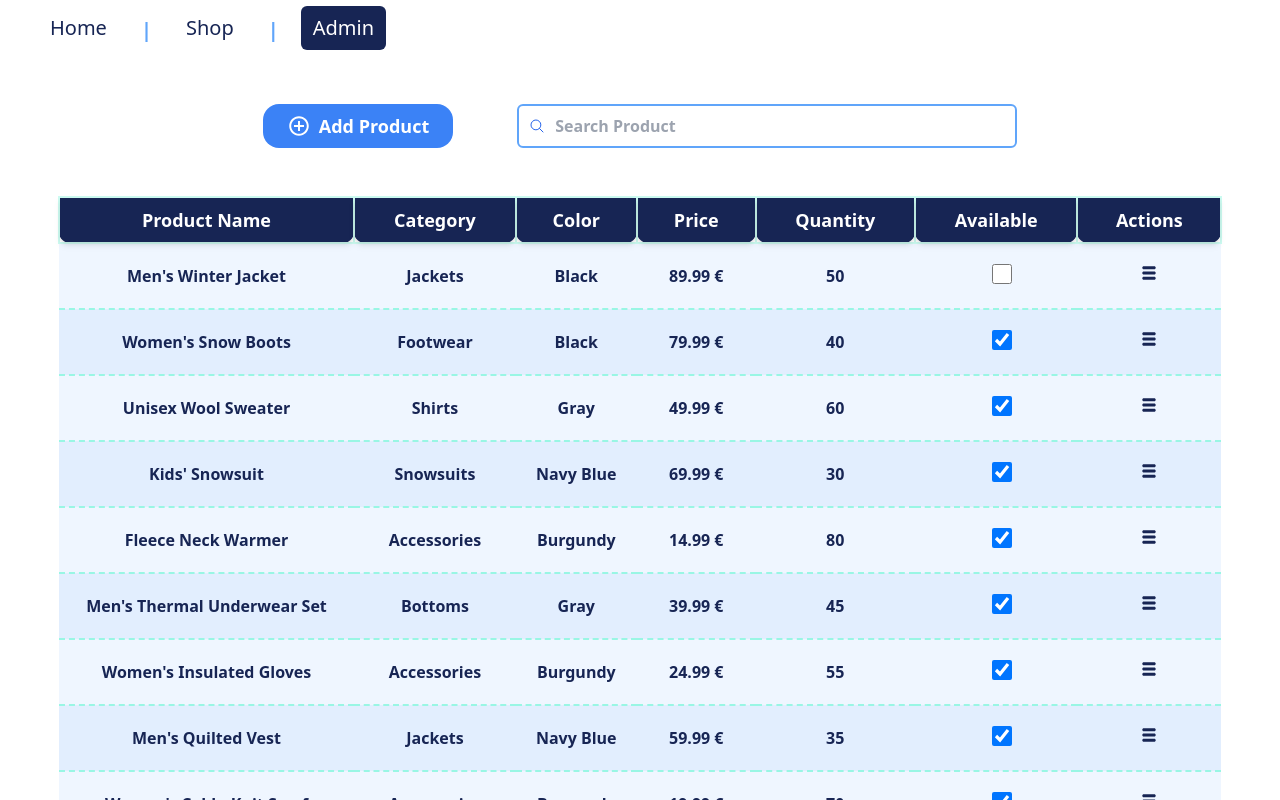
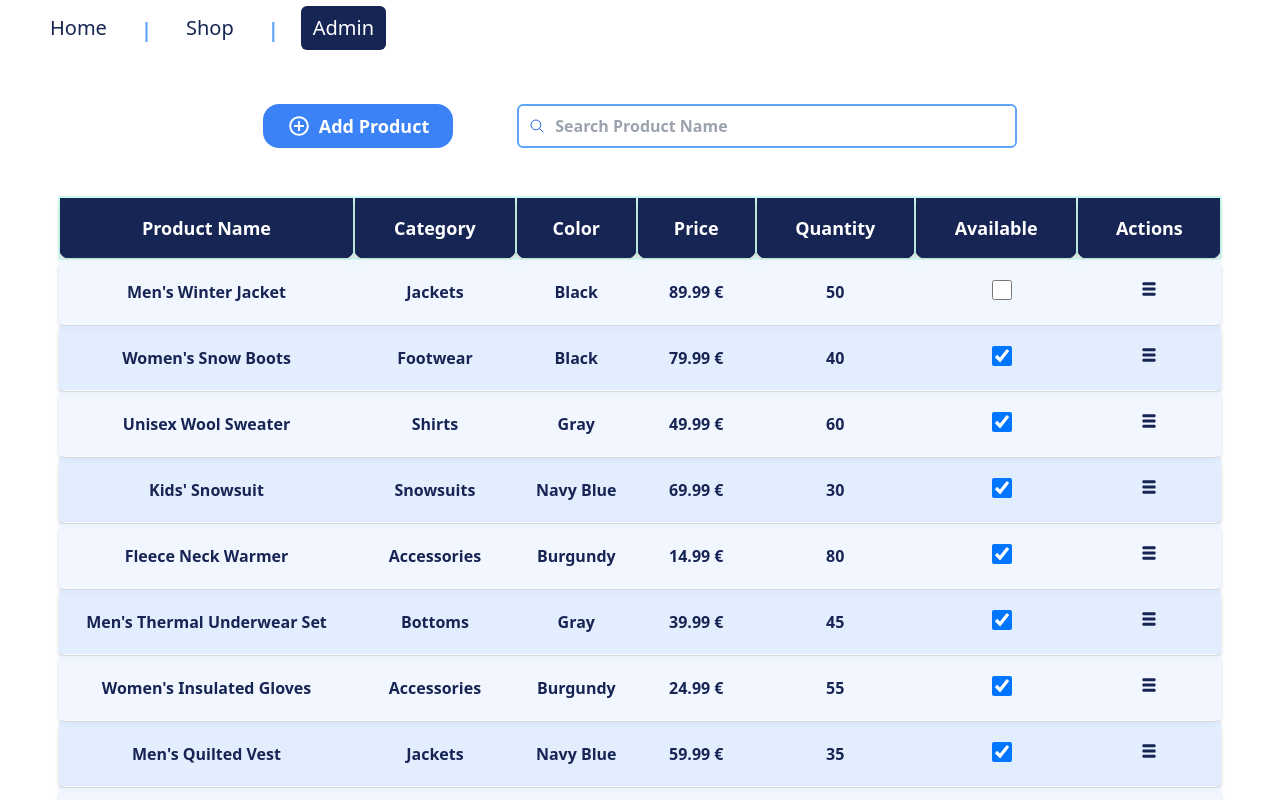
Before and after one commit to tamara24github/basic_ecom, a React (Vite) app: page /admin in a window 1280 px wide. Shown: the top 800 px of the page. Built offline with nearby package versions, Linux system fonts and the light colour scheme; data requests are answered from the project's data file.

Commit message:
style: improve admin page UI and table design (#33)

```diff
--- a/src/components/common/Table.tsx
+++ b/src/components/common/Table.tsx
@@ -26,7 +26,7 @@ function Table({ data, isLoading, error, config }: TableProps) {
             return (
               <td
                 className={twMerge(
-                  'py-2 px-7 bg-blue-950 text-white font-bold text-lg border-2  border-teal-100 rounded-b-[11px] drop-shadow-md ',
+                  'py-4 px-7 bg-blue-950 text-white font-bold text-lg border-2 shadow-xl hover:scale-105  border-teal-100 rounded-b-[11px] drop-shadow-md ',
                   [1, 2].includes(index) && 'hidden md:table-cell',
                 )}
                 key={tableHeader.label}
@@ -37,7 +37,7 @@ function Table({ data, isLoading, error, config }: TableProps) {
           })}
         </tr>
       </thead>
-      <tbody>
+      <tbody className="backdrop-blur-sm bg-opacity-30">
         {!data.length && !isLoading && !error && (
           <tr>
             <td className="text-center" colSpan={8}>
@@ -79,14 +79,16 @@ function Table({ data, isLoading, error, config }: TableProps) {
             <tr
               key={row.id}
               className={
-                index % 2 === 0 ? 'bg-blue-50 ' : 'bg-blue-100 bg-opacity-[0.8]'
+                index % 2 === 0
+                  ? 'bg-blue-50 bg-opacity-[0.8] shadow-md shadow-gray-300 hover:bg-teal-200 rounded-md'
+                  : 'bg-blue-100 bg-opacity-[0.8] shadow-md shadow-gray-300 hover:bg-teal-200 rounded-md '
               }
             >
               {config.map((configItem, index) => {
                 return (
                   <td
                     className={twMerge(
-                      'font-semibold text-blue-950 px-2 py-2  border-b-2 border-teal-200 border-dashed ',
+                      'font-semibold text-blue-950 px-2 py-2  border-b-2  bg-opacity-40',
                       [1, 2].includes(index) && 'hidden md:table-cell',
                     )}
                     key={configItem.label}
--- a/src/pages/Admin.tsx
+++ b/src/pages/Admin.tsx
@@ -81,7 +81,7 @@ function Admin() {
                 </Button>
               }
             >
-              <div className=" flex flex-col w-[100px] p-1 items-strech justify-stretch bg-blue-950 rounded-xl">
+              <div className=" flex flex-col w-[100px] p-1 items-strech justify-stretch bg-blue-950 rounded-xl ">
                 {actions.map((action, i) => {
                   return (
                     <Button
@@ -212,7 +212,7 @@ function Admin() {
           </Button>
           <TextField
             withIcon
-            placeholder="Search Product"
+            placeholder="Search Product Name"
             className="md:w-[500px]"
             onChange={handleSearchItem}
             value={searchItem}
```
